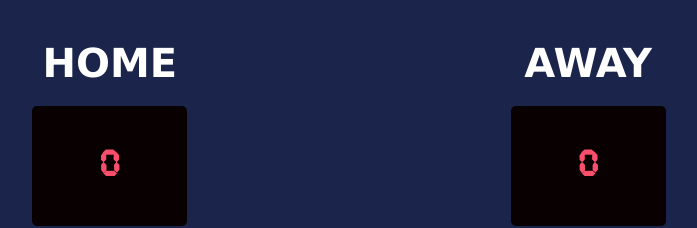
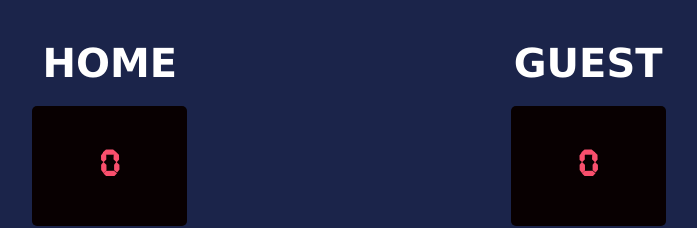
Before and after one commit to sterling-723/Score-Keeper, a plain HTML site: page index.html in a window 1280 px wide. Shown: the top 228 px of the page, without its empty margins (291-988 px from the left). Drawn offline with Linux system fonts and the light colour scheme.

Commit message:
changed away to guest

```diff
--- a/index.html
+++ b/index.html
@@ -19,7 +19,7 @@
         </div>
       </div>
       <div class="team">
-        <h3 class="away">AWAY</h3>
+        <h3 class="away">GUEST</h3>
         <div class="score">
           <h1 id="away-points">0</h1>
         </div>
```
